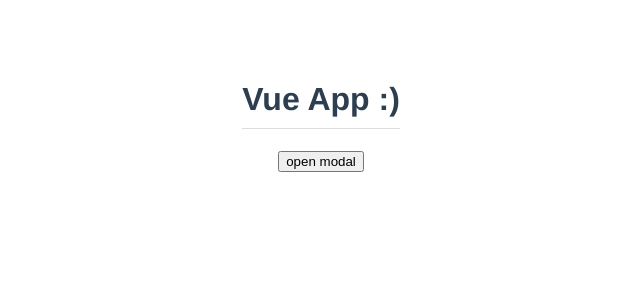
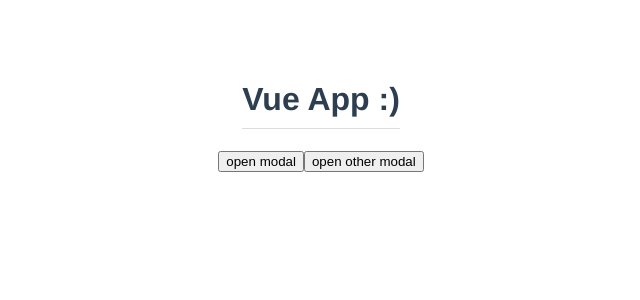
Before and after one commit to audrywolters/modal-project, a Vue app: page / in a window 1280 px wide. Shown: the top 300 px of the page, without its empty margins (319-959 px from the left). Built offline with nearby package versions, Linux system fonts and the light colour scheme.

Commit message:
make second modal

```diff
--- a/src/App.vue
+++ b/src/App.vue
@@ -10,8 +10,16 @@
       </template>
     </Modal>
   </div>
+
+  <div v-if="showModalTwo">
+    <Modal @close="toggleModalTwo">
+      <h1>test</h1>
+    </Modal>
+  </div>
+
   <br/>
   <button @click="toggleModal">open modal</button>
+  <button @click="toggleModalTwo">open other modal</button>
 </template>
 
 <script>
@@ -25,12 +33,16 @@
   data() {
     return {
       title: 'Vue App :)',
-      showModal: false
+      showModal: false,
+      showModalTwo: false
     }
   },
   methods: {
     toggleModal() {
       this.showModal = !this.showModal
+    },
+    toggleModalTwo() {
+      this.showModalTwo = !this.showModalTwo
     }
   }
 }
```
